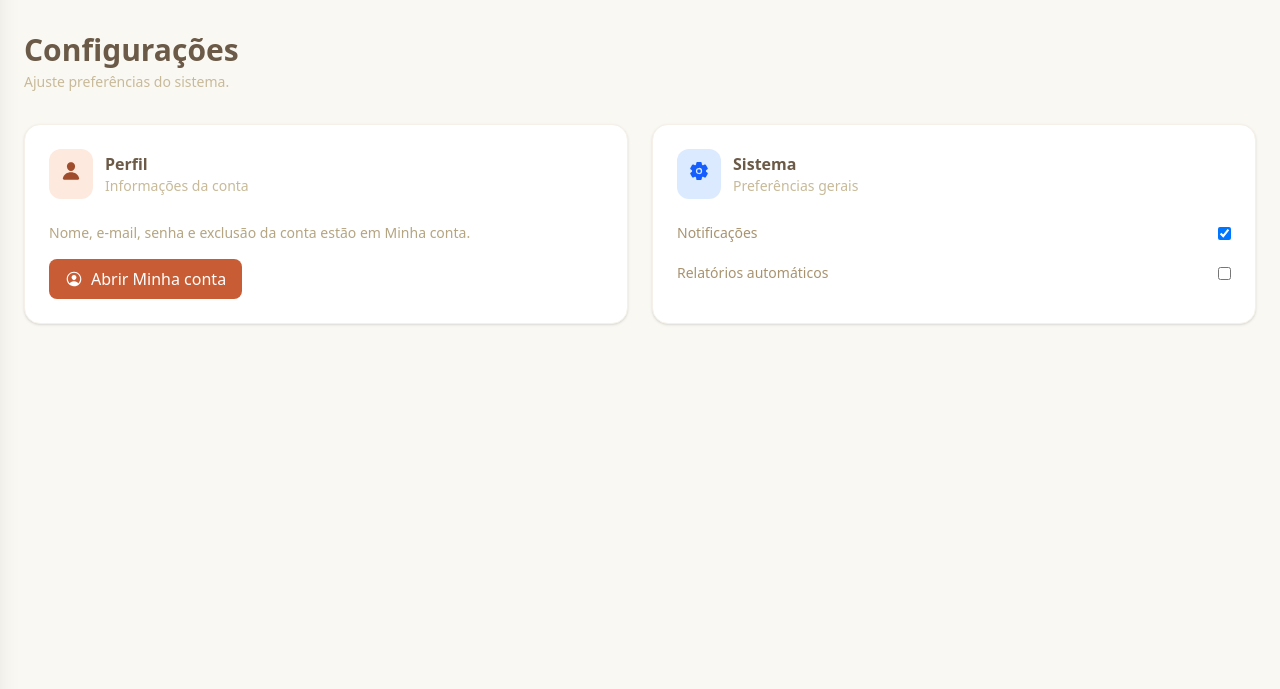
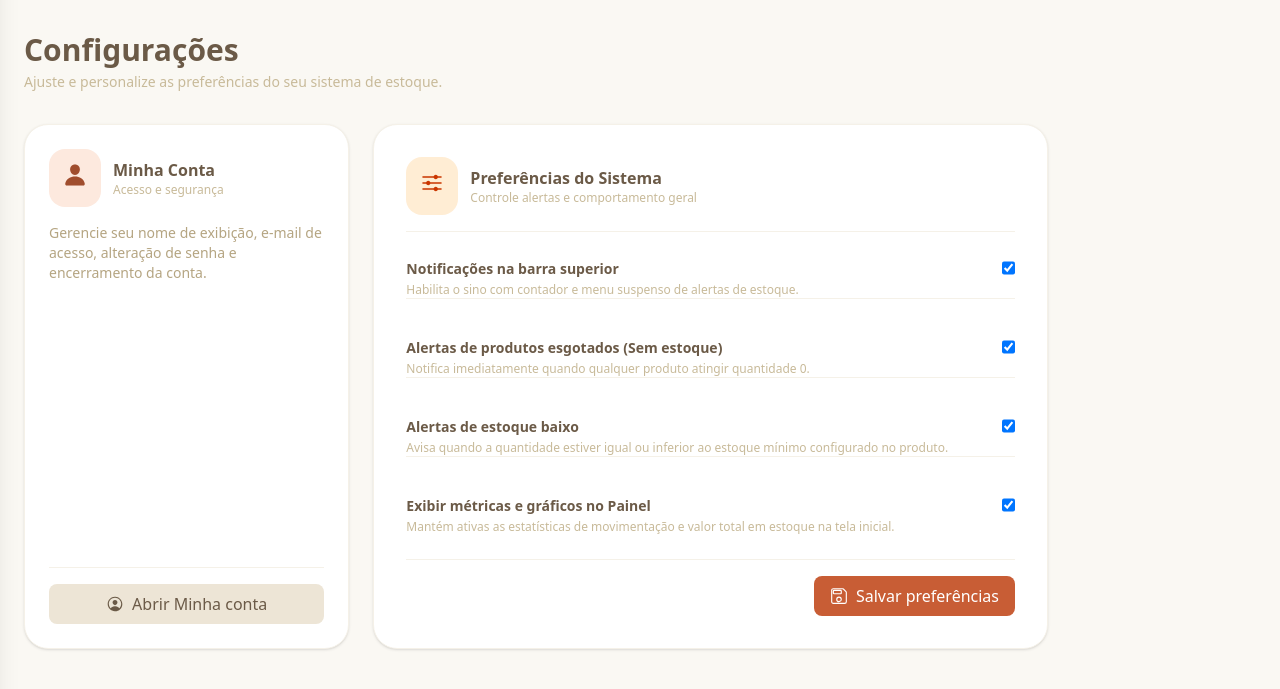
Before and after one commit to Joao-Valerio/Estoque, a Django app: page /configuracoes/ in a window 1280 px wide. Shown: the part 81-770 px from the top of the page. Run offline with Django 5.2, Linux system fonts and the light colour scheme; the visitor is signed in with stand-in values (Sample User, id 1); data comes from the database, SQL or seed files in the repository; data that the repository does not hold is empty; style sheets or scripts are compiled from the project's sources.

Commit message:
feat: configurações de usuário e busca de fornecedores

```diff
--- a/website/forms.py
+++ b/website/forms.py
@@ -28,6 +28,7 @@ from .models import (
     Movimentacao,
     Fornecedor,
     ContatoMensagem,
+    ConfiguracaoUsuario,
 )
 
 
@@ -540,3 +541,36 @@ class ContatoForm(forms.ModelForm):
 
     def clean_mensagem(self):
         return (self.cleaned_data.get("mensagem") or "").strip()
+
+
+class ConfiguracoesForm(forms.ModelForm):
+    class Meta:
+        model = ConfiguracaoUsuario
+        fields = [
+            "notificacoes_ativas",
+            "notificar_sem_estoque",
+            "notificar_estoque_baixo",
+            "relatorios_resumo",
+        ]
+        widgets = {
+            "notificacoes_ativas": forms.CheckboxInput(
+                attrs={
+                    "class": "h-5 w-5 rounded-md border-sand-300 text-stone-700 focus:ring-stone-500 transition cursor-pointer accent-stone-700"
+                }
+            ),
+            "notificar_sem_estoque": forms.CheckboxInput(
+                attrs={
+                    "class": "h-5 w-5 rounded-md border-sand-300 text-stone-700 focus:ring-stone-500 transition cursor-pointer accent-stone-700"
+                }
+            ),
+            "notificar_estoque_baixo": forms.CheckboxInput(
+                attrs={
+                    "class": "h-5 w-5 rounded-md border-sand-300 text-stone-700 focus:ring-stone-500 transition cursor-pointer accent-stone-700"
+                }
+            ),
+            "relatorios_resumo": forms.CheckboxInput(
+                attrs={
+                    "class": "h-5 w-5 rounded-md border-sand-300 text-stone-700 focus:ring-stone-500 transition cursor-pointer accent-stone-700"
+                }
+            ),
+        }
--- a/website/templates/configuracoes.html
+++ b/website/templates/configuracoes.html
@@ -3,116 +3,134 @@
 {% block title %}Configurações - StockBot{% endblock %}
 
 {% block content %}
-<div class="space-y-8">
+<div class="space-y-8 max-w-5xl">
 
     <!-- HEADER -->
     <div>
-
         <h1 class="text-3xl font-bold text-sand-900">
             Configurações
         </h1>
-
         <p class="mt-1 text-sm text-sand-500">
-            Ajuste preferências do sistema.
+            Ajuste e personalize as preferências do seu sistema de estoque.
         </p>
-
     </div>
 
-    <!-- SETTINGS -->
-    <div class="grid gap-6 xl:grid-cols-2">
+    <!-- SETTINGS GRID -->
+    <div class="grid gap-6 lg:grid-cols-3">
 
-        <!-- CARD -->
-        <div class="rounded-2xl border border-sand-100 bg-white p-6 shadow-sm">
-
-            <div class="flex items-center gap-3">
-
-                <div class="rounded-xl bg-stone-100 p-3">
-
-                    <ion-icon
-                        name="person"
-                        class="text-xl text-stone-700"
-                    ></ion-icon>
-
+        <!-- CARD: MINHA CONTA -->
+        <div class="rounded-3xl border border-sand-100 bg-white p-6 shadow-sm flex flex-col justify-between">
+            <div>
+                <div class="flex items-center gap-3">
+                    <div class="rounded-2xl bg-stone-100 p-3.5">
+                        <ion-icon name="person" class="text-2xl text-stone-700"></ion-icon>
+                    </div>
+                    <div>
+                        <h2 class="font-semibold text-sand-900">Minha Conta</h2>
+                        <p class="text-xs text-sand-500">Acesso e segurança</p>
+                    </div>
                 </div>
 
-                <div>
-
-                    <h2 class="font-semibold text-sand-900">
-                        Perfil
-                    </h2>
-
-                    <p class="text-sm text-sand-500">
-                        Informações da conta
-                    </p>
-
-                </div>
-
+                <p class="mt-4 text-sm text-sand-600">
+                    Gerencie seu nome de exibição, e-mail de acesso, alteração de senha e encerramento da conta.
+                </p>
             </div>
 
-            <div class="mt-6">
-                <p class="text-sm text-sand-600 mb-4">
-                    Nome, e-mail, senha e exclusão da conta estão em Minha conta.
-                </p>
-                <a href="{% url 'perfil' %}" class="btn-primary inline-flex items-center gap-2">
+            <div class="mt-6 pt-4 border-t border-sand-100">
+                <a href="{% url 'perfil' %}" class="btn-secondary w-full inline-flex items-center justify-center gap-2">
                     <ion-icon name="person-circle-outline" class="text-lg"></ion-icon>
                     Abrir Minha conta
                 </a>
             </div>
-
         </div>
 
-        <!-- CARD -->
-        <div class="rounded-2xl border border-sand-100 bg-white p-6 shadow-sm">
+        <!-- FORM PREFERÊNCIAS DO SISTEMA -->
+        <div class="lg:col-span-2 rounded-3xl border border-sand-100 bg-white p-6 sm:p-8 shadow-sm">
+            <form method="post" action="{% url 'configuracoes' %}" class="space-y-6">
+                {% csrf_token %}
 
-            <div class="flex items-center gap-3">
+                <div class="flex items-center gap-3 pb-4 border-b border-sand-100">
+                    <div class="rounded-2xl bg-orange-100 p-3.5">
+                        <ion-icon name="options" class="text-2xl text-orange-700"></ion-icon>
+                    </div>
+                    <div>
+                        <h2 class="font-semibold text-sand-900">Preferências do Sistema</h2>
+                        <p class="text-xs text-sand-500">Controle alertas e comportamento geral</p>
+                    </div>
+                </div>
 
-                <div class="rounded-xl bg-blue-100 p-3">
+                <div class="space-y-5 divide-y divide-sand-100">
 
-                    <ion-icon
-                        name="settings"
-                        class="text-xl text-blue-600"
-                    ></ion-icon>
+                    <!-- NOTIFICAÇÕES GERAIS -->
+                    <div class="flex items-start justify-between gap-4 pt-4 first:pt-0">
+                        <div class="flex-1">
+                            <label for="{{ form.notificacoes_ativas.id_for_label }}" class="text-sm font-semibold text-sand-900 cursor-pointer">
+                                Notificações na barra superior
+                            </label>
+                            <p class="text-xs text-sand-500 mt-0.5">
+                                Habilita o sino com contador e menu suspenso de alertas de estoque.
+                            </p>
+                        </div>
+                        <div class="shrink-0 pt-0.5">
+                            {{ form.notificacoes_ativas }}
+                        </div>
+                    </div>
+
+                    <!-- SEM ESTOQUE -->
+                    <div class="flex items-start justify-between gap-4 pt-4">
+                        <div class="flex-1">
+                            <label for="{{ form.notificar_sem_estoque.id_for_label }}" class="text-sm font-semibold text-sand-900 cursor-pointer">
+                                Alertas de produtos esgotados (Sem estoque)
+                            </label>
+                            <p class="text-xs text-sand-500 mt-0.5">
+                                Notifica imediatamente quando qualquer produto atingir quantidade 0.
+                            </p>
+                        </div>
+                        <div class="shrink-0 pt-0.5">
+                            {{ form.notificar_sem_estoque }}
+                        </div>
+                    </div>
+
+                    <!-- ESTOQUE BAIXO -->
+                    <div class="flex items-start justify-between gap-4 pt-4">
+                        <div class="flex-1">
+                            <label for="{{ form.notificar_estoque_baixo.id_for_label }}" class="text-sm font-semibold text-sand-900 cursor-pointer">
+                                Alertas de estoque baixo
+                            </label>
+                            <p class="text-xs text-sand-500 mt-0.5">
+                                Avisa quando a quantidade estiver igual ou inferior ao estoque mínimo configurado no produto.
+                            </p>
+                        </div>
+                        <div class="shrink-0 pt-0.5">
+                            {{ form.notificar_estoque_baixo }}
+                        </div>
+                    </div>
+
+                    <!-- RESUMO E MÉTRICAS -->
+                    <div class="flex items-start justify-between gap-4 pt-4">
+                        <div class="flex-1">
+                            <label for="{{ form.relatorios_resumo.id_for_label }}" class="text-sm font-semibold text-sand-900 cursor-pointer">
+                                Exibir métricas e gráficos no Painel
+                            </label>
+                            <p class="text-xs text-sand-500 mt-0.5">
+                                Mantém ativas as estatísticas de movimentação e valor total em estoque na tela inicial.
+                            </p>
+                        </div>
+                        <div class="shrink-0 pt-0.5">
+                            {{ form.relatorios_resumo }}
+                        </div>
+                    </div>
 
                 </div>
 
-                <div>
-
-                    <h2 class="font-semibold text-sand-900">
-                        Sistema
-                    </h2>
-
-                    <p class="text-sm text-sand-500">
-                        Preferências gerais
-                    </p>
-
+                <!-- SUBMIT BUTTON -->
+                <div class="pt-4 border-t border-sand-100 flex items-center justify-end">
+                    <button type="submit" class="btn-primary inline-flex items-center gap-2">
+                        <ion-icon name="save-outline" class="text-lg"></ion-icon>
+                        Salvar preferências
+                    </button>
                 </div>
-
-            </div>
-
-            <div class="mt-6 space-y-5">
-
-                <label class="flex items-center justify-between">
-
-                    <span class="text-sm text-sand-700">
-                        Notificações
-                    </span>
-
-                    <input type="checkbox" checked>
-
-                </label>
-
-                <label class="flex items-center justify-between">
-
-                    <span class="text-sm text-sand-700">
-                        Relatórios automáticos
-                    </span>
-
-                    <input type="checkbox">
-
-                </label>
-
-            </div>
-
+            </form>
         </div>
 
     </div>
--- a/website/views.py
+++ b/website/views.py
@@ -41,6 +41,7 @@ from .forms import (
     PerfilSenhaForm,
     ExcluirContaForm,
     ContatoForm,
+    ConfiguracoesForm,
 )
 from .models import (
     Produto,
@@ -48,6 +49,7 @@ from .models import (
     Movimentacao,
     Fornecedor,
     ContatoMensagem,
+    ConfiguracaoUsuario,
 )
 from .mixins import (
     AppLoginRequiredMixin,
@@ -272,9 +274,20 @@ class FornecedoresPageView(AppLoginRequiredMixin, TemplateView):
 
     def get_context_data(self, **kwargs):
         context = super().get_context_data(**kwargs)
-        context["fornecedores"] = Fornecedor.objects.do_usuario(self.request.user).order_by(
-            "nome"
-        )
+        qs = Fornecedor.objects.do_usuario(self.request.user).order_by("nome")
+        busca = self.request.GET.get("q", "").strip()
+        if busca:
+            filtros = (
+                Q(nome__icontains=busca)
+                | Q(email__icontains=busca)
+                | Q(telefone__icontains=busca)
+                | Q(endereco__icontains=busca)
+            )
+            if busca.isdigit():
+                filtros |= Q(pk=int(busca))
+            qs = qs.filter(filtros)
+        context["fornecedores"] = qs
+        context["busca_q"] = busca
         return context
 
 class PerfilPageView(AppLoginRequiredMixin, TemplateView):
@@ -289,8 +302,23 @@ class PerfilPageView(AppLoginRequiredMixin, TemplateView):
         return context
 
 
-class ConfiguracoesPageView(AppLoginRequiredMixin, TemplateView):
+class ConfiguracoesPageView(AppLoginRequiredMixin, FormView):
     template_name = "configuracoes.html"
+    form_class = ConfiguracoesForm
+    success_url = reverse_lazy("configuracoes")
+
+    def get_form_kwargs(self):
+        kwargs = super().get_form_kwargs()
+        config, _ = ConfiguracaoUsuario.objects.get_or_create(
+            usuario=self.request.user
+        )
+        kwargs["instance"] = config
+        return kwargs
+
+    def form_valid(self, form):
+        form.save()
+        messages.success(self.request, "Preferências e configurações salvas com sucesso!")
+        return super().form_valid(form)
 
 class ContatoPageView(AppLoginRequiredMixin, FormView):
     template_name = "contato.html"
```
Also changed, not shown: website/models.py (+28 -0 lines), website/notifications.py (+19 -8 lines), website/templates/fornecedores.html (+42 -6 lines), website/tests.py (+109 -1 lines), website/migrations/0008_configuracaousuario.py (added).
